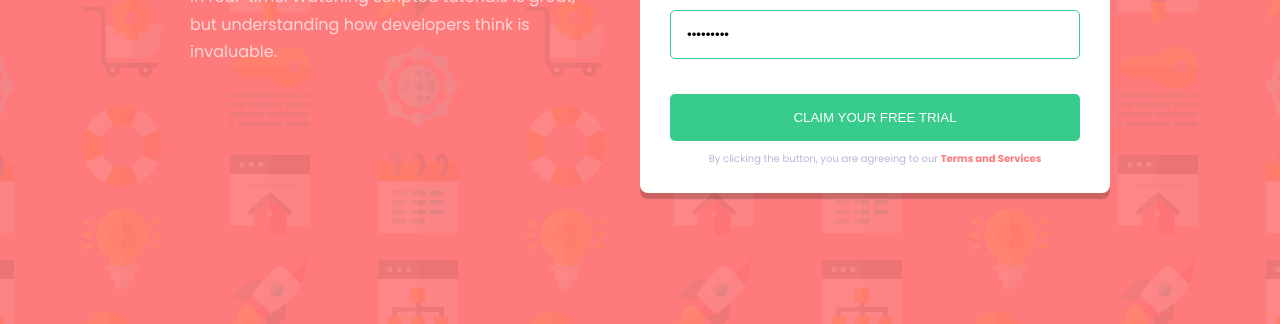
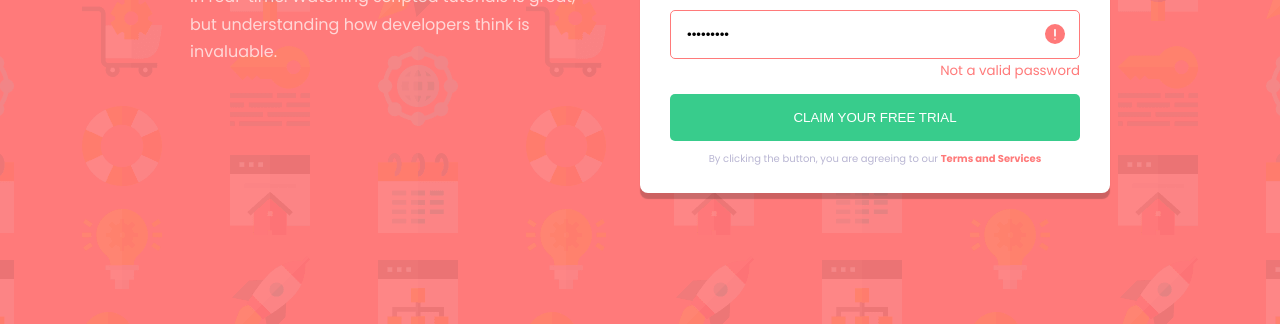
Before and after one commit to shashankrk46/signupform, a plain HTML site: page index.html in a window 1280 px wide. Both pictures are taken after typing "Sample", "Sample", "name@example.com", "Sample123" into the empty fields and a click on the button "CLAIM YOUR FREE TRIAL". Shown: the part 476-800 px from the top of the page. Drawn offline with Linux system fonts and the light colour scheme.

Commit message:
done password validation

```diff
--- a/app.js
+++ b/app.js
@@ -39,7 +39,7 @@ function validateInput() {
   if (password.value === "") {
     // seterror
     setError(password, "Password cannot be empty");
-  } else if (validatePassword(password.value)) {
+  } else if (!validatePassword(password.value)) {
     setError(password, "Not a valid password");
   } else {
     // setsuccess
@@ -48,7 +48,6 @@ function validateInput() {
 }
 
 function setError(input, message) {
-  console.log(input);
   const form = input.parentElement;
   form.className = "form-control error";
   const small = form.querySelector("small");
@@ -66,8 +65,7 @@ function validateEmail(email) {
   return re.test(String(email).toLowerCase());
 }
 function validatePassword(password) {
-  const passw = /^[A-Za-z]\w{7,14}$/;
-  if (password === passw) {
-    console.log("true");
-  }
+  const passw = /^(?=.*[a-z])(?=.*[A-Z])(?=.*\d)(?=.*[@$!%*?&])[A-Za-z\d@$!%*?&]{8,}$/;
+
+  return passw.test(password);
 }
--- a/index.html
+++ b/index.html
@@ -56,6 +56,11 @@
                 placeholder="Firstname"
                 id="fname"
               />
+              <img
+                class="error-icon"
+                src="./images/icon-error.svg"
+                alt="error-icon"
+              />
               <small>Error</small>
             </div>
             <div class="form-control">
@@ -64,6 +69,11 @@
                 type="text"
                 placeholder="LastName"
                 id="lname"
+              />
+              <img
+                class="error-icon"
+                src="./images/icon-error.svg"
+                alt="error-icon"
               />
               <small>Error</small>
             </div>
@@ -74,6 +84,11 @@
                 placeholder="Email address"
                 id="email"
               />
+              <img
+                class="error-icon"
+                src="./images/icon-error.svg"
+                alt="error-icon"
+              />
               <small>Error</small>
             </div>
             <div class="form-control">
@@ -82,6 +97,11 @@
                 type="password"
                 placeholder="password"
                 id="password"
+              />
+              <img
+                class="error-icon"
+                src="./images/icon-error.svg"
+                alt="error-icon"
               />
               <small>Error</small>
             </div>
--- a/style.css
+++ b/style.css
@@ -151,3 +151,30 @@ input:hover {
 .form-control.form-control.error small {
   visibility: visible;
 }
+
+.error-icon {
+  visibility: hidden;
+  width: 20px;
+  position: absolute;
+  top: 14px;
+
+  bottom: 0;
+  right: 0;
+  margin-right: 15px;
+  text-align: center;
+}
+.error-icon {
+  visibility: hidden;
+  width: 20px;
+  position: absolute;
+  top: 14px;
+
+  bottom: 0;
+  right: 0;
+  margin-right: 15px;
+  text-align: center;
+}
+
+.form-control.form-control.error .error-icon {
+  visibility: visible;
+}
```
